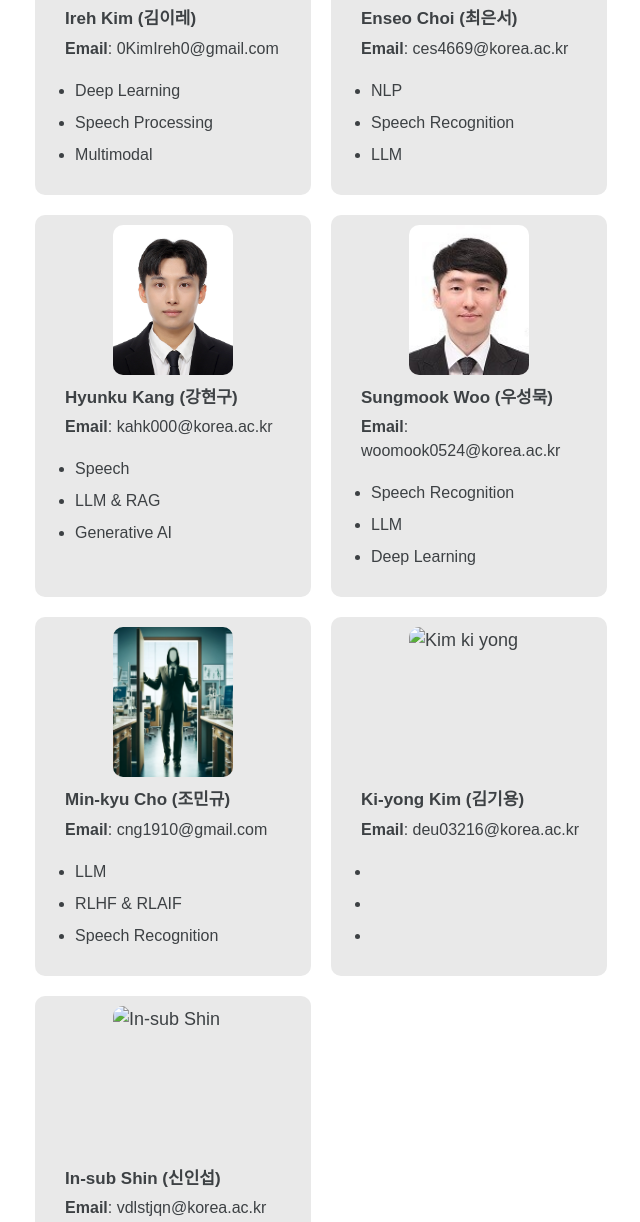
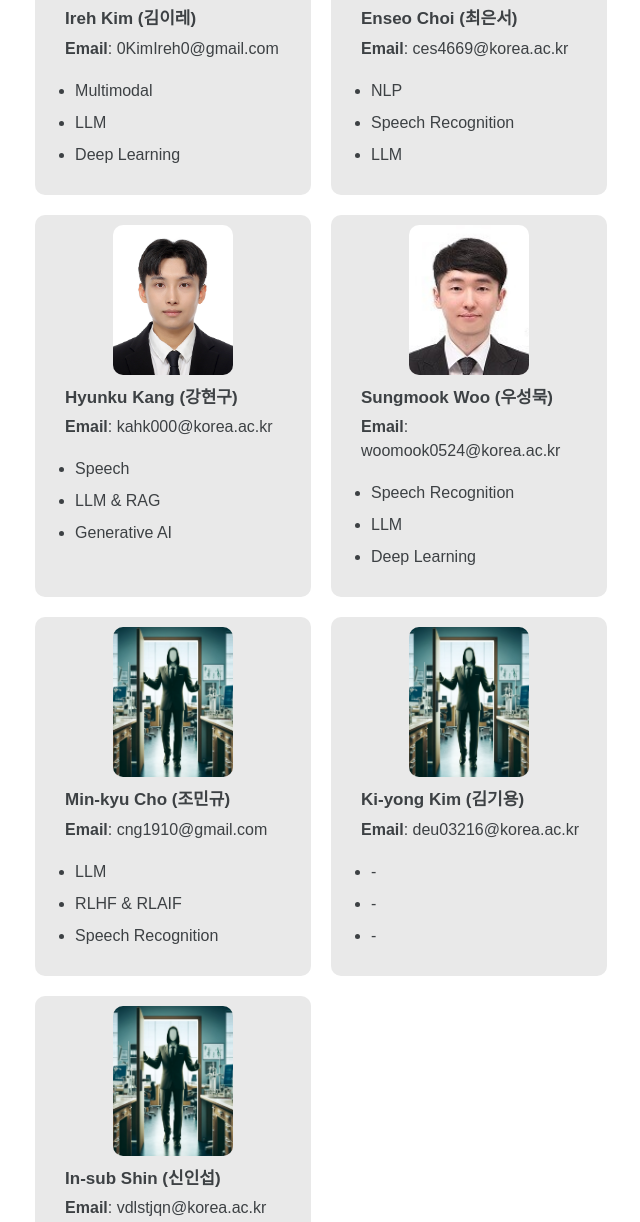
Before and after one commit to slp-laboratory/slp-laboratory.github.io, a Jekyll site: the page built from _pages/members.md, in a window 1280 px wide and 1400 px high, scrolled down 673 px, cut to the strip 178-1400 px from the top of the window. Shown: the whole strip, without its empty margins (319-959 px from the left). Built offline with Jekyll 4.4.1, drawn with Linux system fonts in a browser that asks for light colours; cached includes are drawn as plain includes; comment, search, counter and statistics services are not loaded.

Commit message:
Update members.md

```diff
--- a/_pages/members.md
+++ b/_pages/members.md
@@ -61,9 +61,9 @@ toc: true
         <div class="name">Ireh Kim (김이레)</div>
         <div class="email"><strong>Email</strong>: 0KimIreh0@gmail.com</div>
         <ul>
+          <li>Multimodal</li>
+          <li>LLM</li>
           <li>Deep Learning</li>
-          <li>Speech Processing</li>
-          <li>Multimodal</li>
         </ul>
       </div>
     </div>
@@ -116,26 +116,26 @@ toc: true
       </div>
     </div>
     <div class="student">
-      <img src="" alt="Kim ki yong">
+      <img src="../assets/images/member/someone.PNG" alt="Kim ki yong">
       <div class="info">
         <div class="name"> Ki-yong Kim (김기용)</div>
         <div class="email"><strong>Email</strong>: deu03216@korea.ac.kr</div>
         <ul>
-          <li> </li>
-          <li> </li>
-          <li> </li>
+          <li> - </li>
+          <li> - </li>
+          <li> - </li>
         </ul>
       </div>
     </div>
         <div class="student">
-      <img src="" alt="In-sub Shin">
+      <img src="../assets/images/member/someone.PNG" alt="In-sub Shin">
       <div class="info">
         <div class="name"> In-sub Shin (신인섭)</div>
         <div class="email"><strong>Email</strong>: vdlstjqn@korea.ac.kr</div>
         <ul>
-          <li> </li>
-          <li> </li>
-          <li> </li>
+          <li> - </li>
+          <li> - </li>
+          <li> - </li>
         </ul>
       </div>
     </div>
@@ -151,9 +151,9 @@ toc: true
         <div class="name"> Yang-hun Ham (함양훈)</div>
         <div class="email"><strong>Email</strong>: eric9898@naver.com </div>
         <ul>
-          <li>  </li>
-          <li> </li>
-          <li> </li>
+          <li> - </li>
+          <li> - </li>
+          <li> - </li>
         </ul>
       </div>
     </div>
@@ -163,9 +163,9 @@ toc: true
         <div class="name"> Do-young Kwon (권도영)</div>
         <div class="email"><strong>Email</strong>: douyoung89@naver.com </div>
         <ul>
-          <li>  </li>
-          <li> </li>
-          <li> </li>
+          <li> - </li>
+          <li> - </li>
+          <li> - </li>
         </ul>
       </div>
     </div>
```
